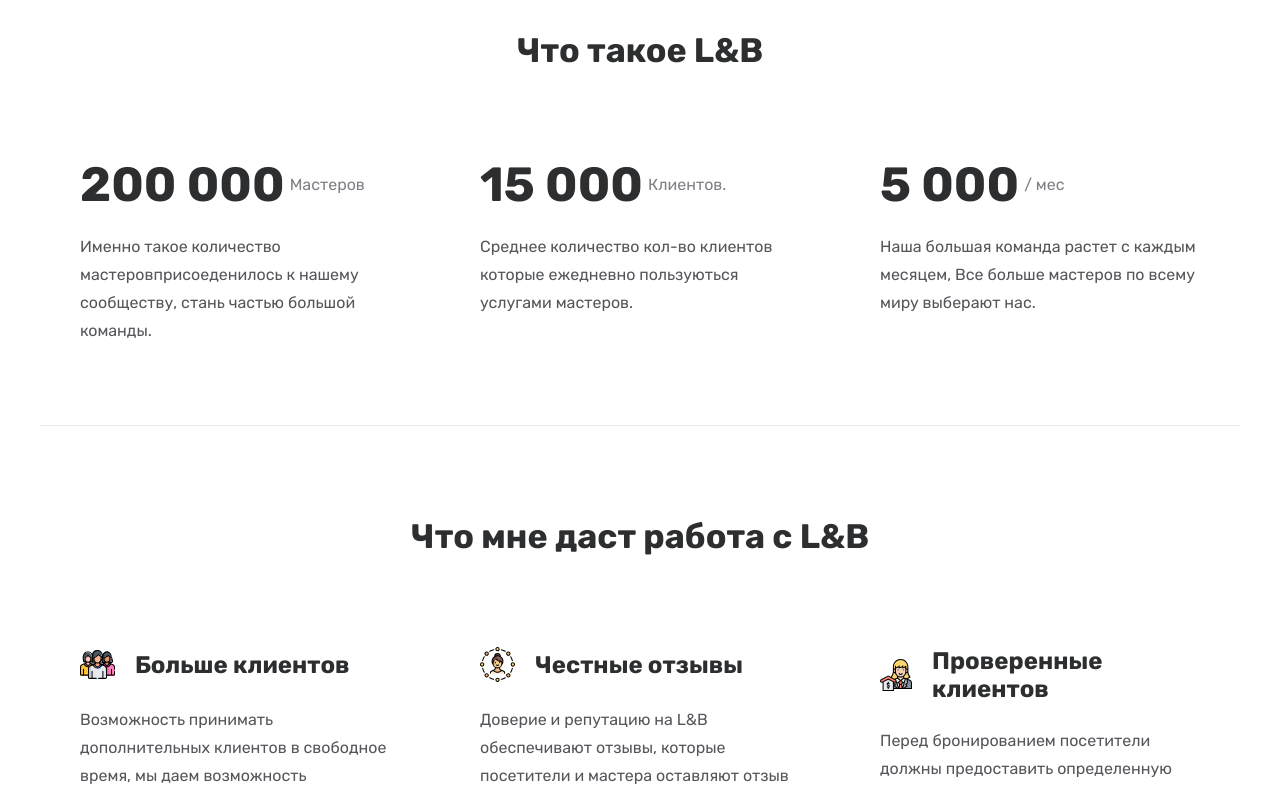
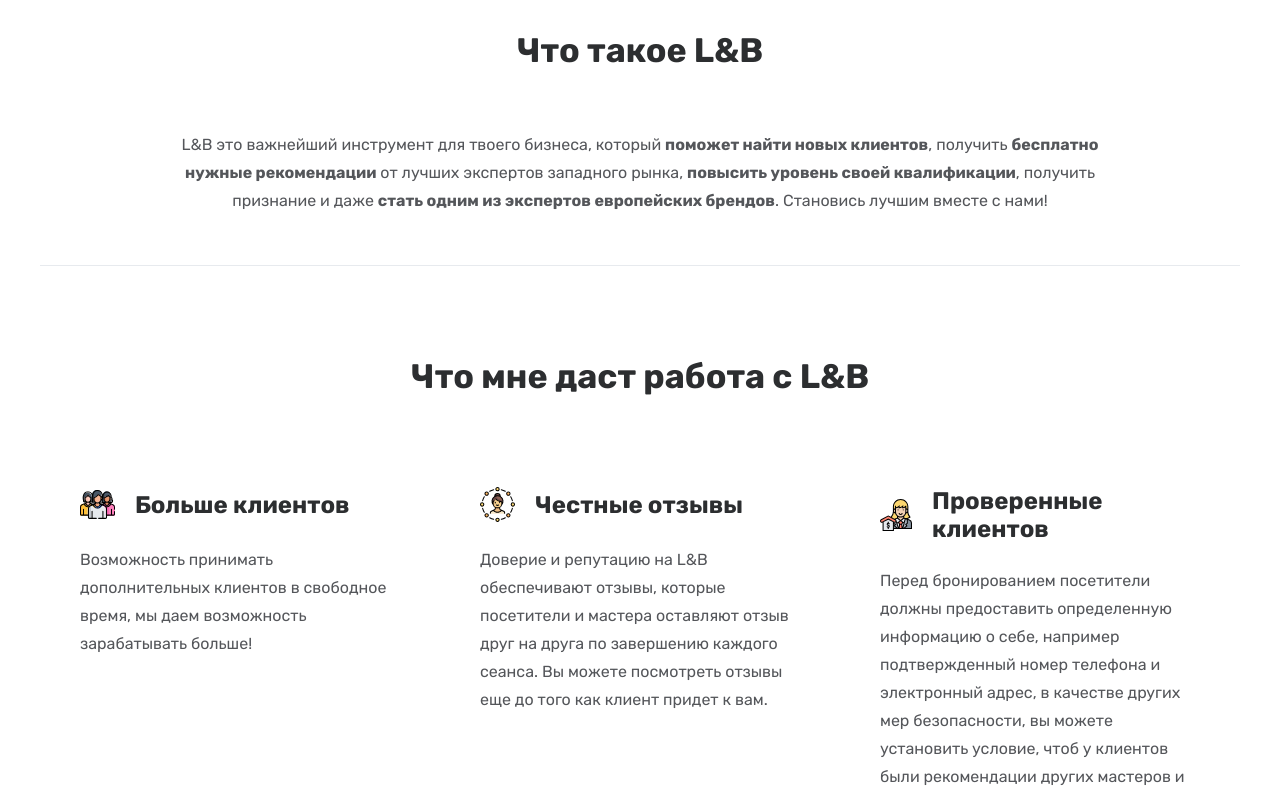
Before and after one commit to sevabrov/nails, a React (Create React App) app: page / in a window 1280 px wide. Shown: the part 860-1648 px from the top of the page. Built offline with nearby package versions, Linux system fonts and the light colour scheme; the HTML template or start-up script is replaced by a standard one.

Commit message:
add about block

```diff
--- a/src/Components/about.js
+++ b/src/Components/about.js
@@ -6,35 +6,13 @@
     return (
             <div className="content">
                 <ScrollAnimation animateIn="flipInY" animateOnce={true}>
-                    <h3 className="content-title">Что такое L&B</h3>
+                    <h3 className="content-title small-margin">Что такое L&B</h3>
                 </ScrollAnimation>
-                <div className="content-area">
-                    <ScrollAnimation animateIn="bounceInUp" animateOnce={true} delay={100}>
-                        <div className="content-area--block">
-                            <p className="big-text">
-                                <span>200 000</span>
-                                <span>Мастеров</span>
-                            </p>
-                            <p>Именно такое количество мастеровприсоеденилось к нашему сообществу, стань частью большой команды.</p>
-                        </div>
-                    </ScrollAnimation>
-                    <ScrollAnimation animateIn="bounceInUp" animateOnce={true} delay={200}>
-                        <div className="content-area--block">
-                            <p className="big-text">
-                                <span>15 000</span>
-                                <span>Клиентов.</span>
-                            </p>
-                            <p>Среднее количество кол-во клиентов которые ежедневно пользуються услугами мастеров.</p>
-                        </div>
-                    </ScrollAnimation>
-                    <ScrollAnimation animateIn="bounceInUp" animateOnce={true} delay={300}>
-                        <div className="content-area--block">
-                            <p className="big-text">
-                                <span>5 000</span>
-                                <span>/ мес</span>
-                            </p>
-                            <p>Наша большая команда растет с каждым месяцем, Все больше мастеров по всему миру выберают нас.</p>
-                        </div>
+                <div className="content-area about">
+                    <ScrollAnimation animateIn="bounceInUp" animateOnce={true}>
+                        <p>L&B это важнейший инcтрумент для твоего бизнеса, который <b>поможет найти новых клиентов</b>,
+                            получить <b>бесплатно нужные рекомендации</b> от лучших экспертов западного рынка, <b>повысить уровень своей квалификации</b>,
+                            получить признание и даже <b>стать одним из экспертов европейских брендов</b>. Становись лучшим вместе с нами!</p>
                     </ScrollAnimation>
                 </div>
             </div>
--- a/src/styling/content.scss
+++ b/src/styling/content.scss
@@ -8,6 +8,9 @@
         color: $text-black;
         text-align: center;
         margin-bottom: 90px;
+        &.small-margin {
+            margin-bottom: 60px;
+        }
     }
 
     &-sub-title {
@@ -23,6 +26,11 @@
         display: flex;
         justify-content: space-around;
         flex-wrap: wrap;
+        &.about {
+            width: 80%;
+            text-align: center;
+            margin: 0 auto;
+        }
 
         &--block {
             width: 100%;
@@ -68,24 +76,6 @@
             @include text(text16);
             line-height: 28px;
             color: $text-dark-gray;
-            &.big-text {
-                display: flex;
-                line-height: 48px;
-                margin-bottom: 24px;
-                span {
-                    display: block;
-                    &:first-child {
-                        font-size: 48px;
-                        font-weight: 700;
-                        color: $text-black;
-                        margin-right: 5px;
-                    }
-                    &:last-child {
-                        font-size: 1em;
-                        color: $text-gray;
-                    }
-                }
-            }
         }
     }
 }
--- a/src/styling/media.scss
+++ b/src/styling/media.scss
@@ -71,13 +71,6 @@
                     text-align: center;
                     p {
                         justify-content: center;
-                    }
-                }
-            }
-            p.big-text {
-                span {
-                    &:first-child {
-                        font-size: 1.8em;
                     }
                 }
             }
@@ -161,11 +154,6 @@
 
                 }
             }
-            p.big-text {
-                justify-content: center;
-                align-items: center;
-                margin-bottom: 12px;
-            }
             &--block {
                 width: 100%;
                 max-width: 100%;
```
